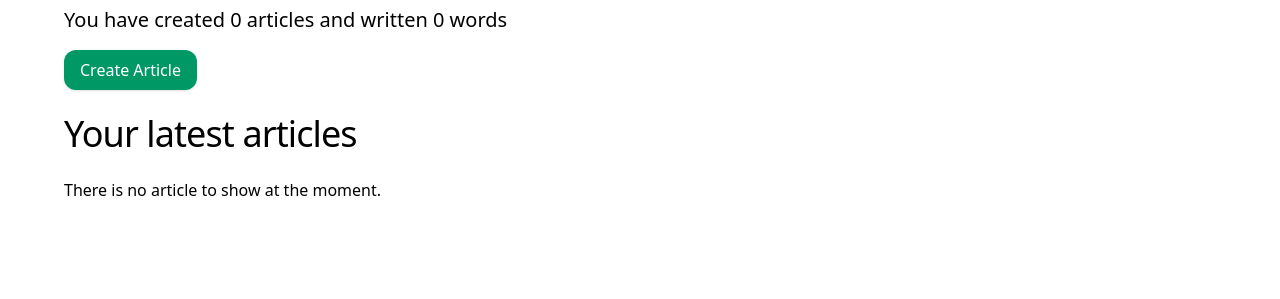
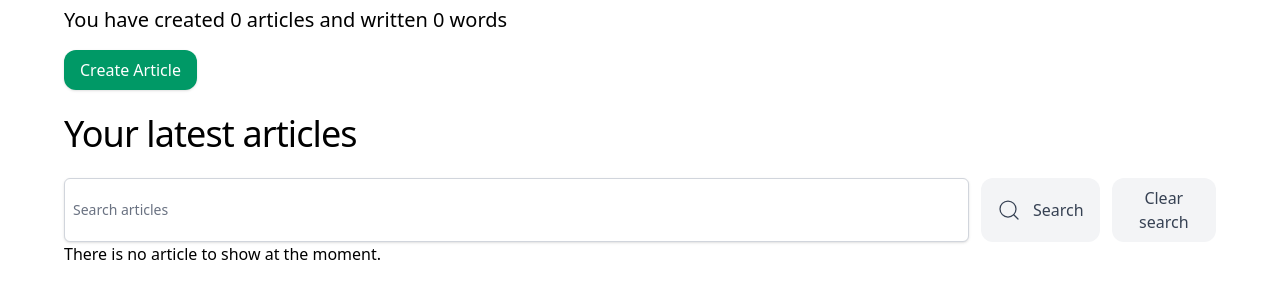
Before and after one commit to psychoAKASH/article_app, a Django app: page /articles/ in a window 1280 px wide. Shown: the part 255-554 px from the top of the page. Run offline with Django 5.2, Linux system fonts and the light colour scheme; a user stored in the database is signed in; data that the repository does not hold is empty; style sheets or scripts are compiled from the project's sources; some libraries are stand-ins or nearby versions.

Commit message:
search functionality support added

```diff
--- a/requirements.txt
+++ b/requirements.txt
@@ -11,6 +11,7 @@ django-widget-tweaks==1.5.0
 idna==3.10
 oauthlib==3.2.2
 psycopg==3.2.6
+psycopg2-binary==2.9.10
 pycparser==2.22
 PyJWT==2.10.1
 requests==2.32.3
--- a/templates/app/home.html
+++ b/templates/app/home.html
@@ -15,6 +15,14 @@ Your Articles
 <a class="button primary inline-block mb-6 w-full sm:w-auto text-center" href="{% url 'create_article' %}">Create Article</a>
 
 <h2 class="subtitle mb-6">Your latest articles</h2>
+    <form method="GET" class="flex flex-col sm:flex-row gap-3 form-field">
+        <input class="text-black shadow-sm focus:ring-emerald-500 focus:border-emerald-500 sm:text-sm border-gray-300 rounded-md" type="search" name="search" placeholder="Search articles" value="{{ request.GET.search }}">
+        <button class="flex gap-1 button secondary items-center justify-center" type="submit">
+            {% include "svgs/magnifier.svg" with class="w-6 h-6 mr-2" %}
+            Search
+        </button>
+        <a href="{% url 'home' %}" class="button secondary text-center">Clear search</a>
+    </form>
 {% if articles %}
 <ul>
     {% for article in articles %}
@@ -31,14 +39,14 @@ Your Articles
     {% if is_paginated %}
     <div class="flex flex-row items-center justify-center text-xl mt-6">
         {% if page_obj.has_previous %}
-            <a class="mx-2" href="?page={{ page_obj.previous_page_number }}">
+            <a class="mx-2" href="?page={{ page_obj.previous_page_number }}{% if request.GET.search %}&search={{ request.GET.search }}{% endif %}">
                 {% include "svgs/chevron-left.svg" with class="h-7 w-7 border border-black rounded-md p-1" %}
             </a>
 
         {% endif %}
         <span>Page {{ page_obj.number }} of {{ paginator.num_pages }}</span>
         {% if page_obj.has_next %}
-            <a class="mx-2" href="?page={{ page_obj.next_page_number }}">
+            <a class="mx-2" href="?page={{ page_obj.next_page_number }}{% if request.GET.search %}&search={{ request.GET.search }}{% endif %}">
                 {% include "svgs/chevron-right.svg" with class="h-7 w-7 border border-black rounded-md p-1" %}
             </a>
         {% endif %}
```
Also changed, not shown: templates/svgs/magnifier.svg (added).
